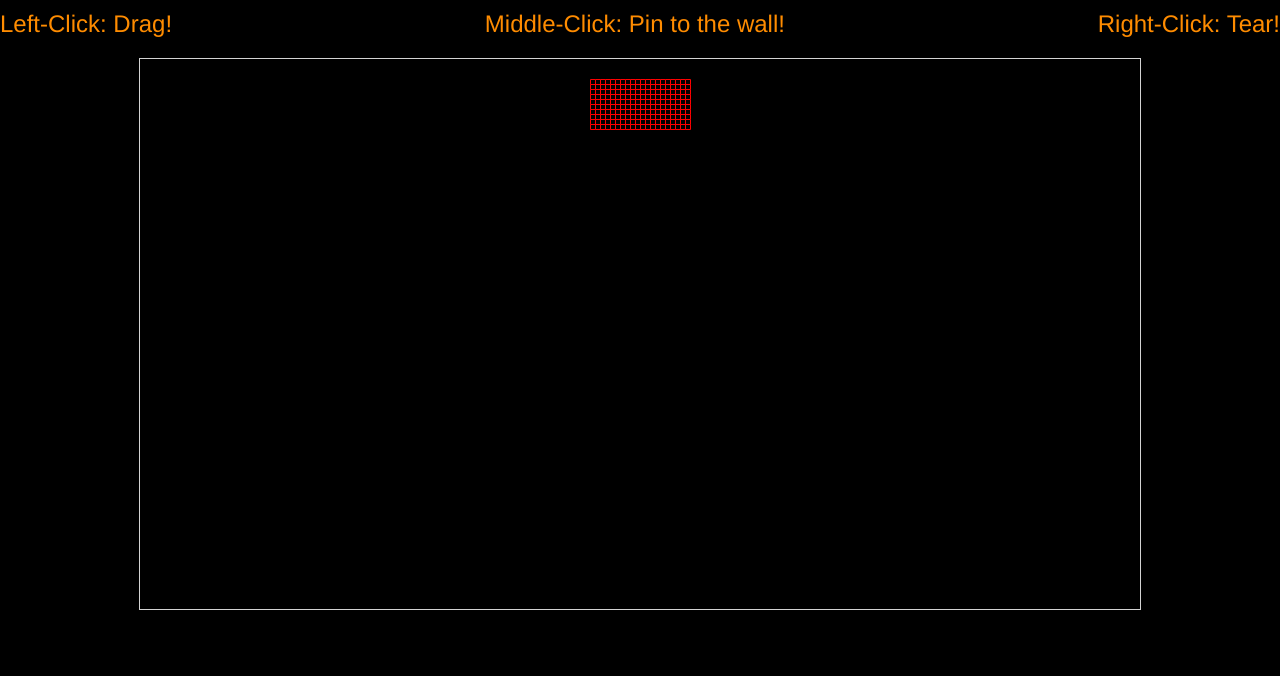
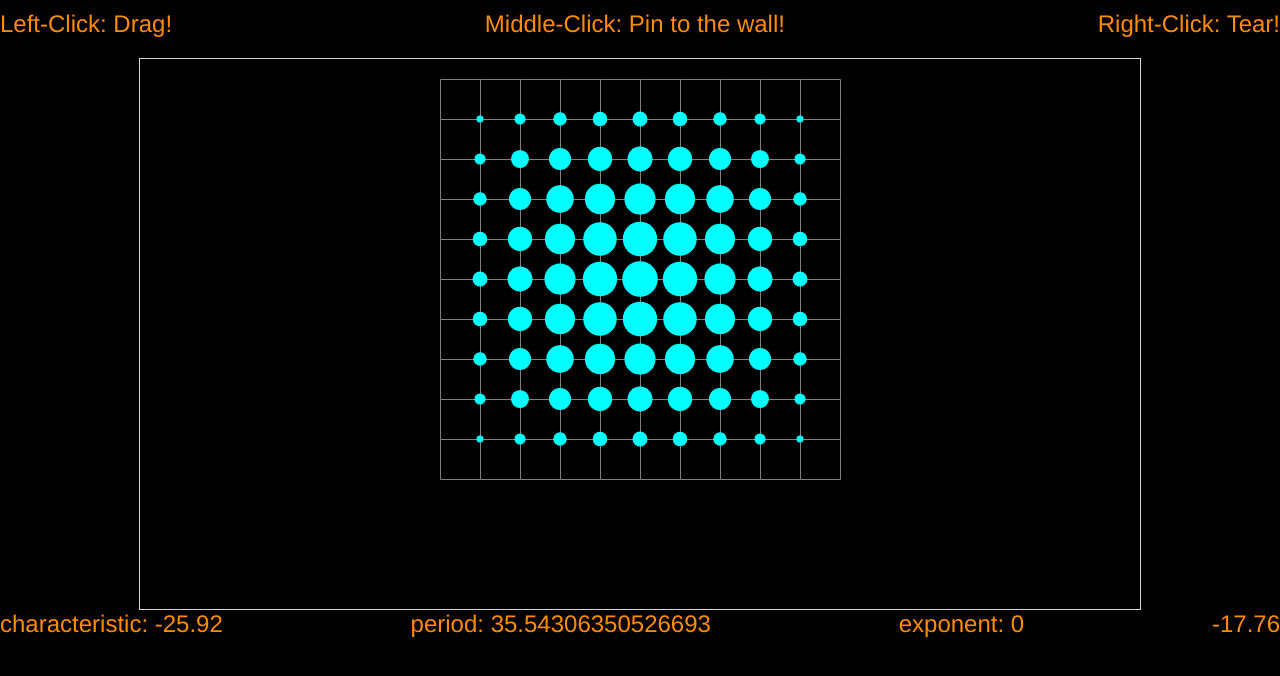
Before and after one commit to PyaBzz/PyParticles, a plain HTML site: page Cloth.html in a window 1280 px wide. Drawn offline with Linux system fonts and the light colour scheme.

Commit message:
- Definite decision on the time-steps. - Significant improvements in physics model.

```diff
--- a/0-Cloth.js
+++ b/0-Cloth.js
@@ -1,48 +1,31 @@
+//#############################  Assumptions  #####################################
+//#################################################################################
+// Lengths are in metres for calculation but in pixels for representation.
+// Every time-step in calculation corresponds to ONE SECOND in physics model.
+//
 //________ Global Variables _________
 
-var physically_accurate_but_less_stable = true;
-if(physically_accurate_but_less_stable) {
-	var calculation_time_step = 1;          // (Milliseconds) Determines temporal resolution of mesh calculations
-	var time_factor_in_movement_equaitons = Math.pow(1000*calculation_time_step,2);
-	var canvas_refresh_time_step = 20;    // (Milliseconds)
+var calculation_time_step = 10; // (Milliseconds) Determines how often point positions are refreshed
+var drawing_time_step = 20;    // (Milliseconds) Determines how often the graphics are refreshed
 var mouse_influence_distance = 10;
 var mouse_cutting_distance = 15;
-	var mesh_height_units = 10;
-	var mesh_width_units = 20;
-	var mesh_top_y = 20;
-	var resting_link_length = 5;  // (Metres) Never try numbers near 1 because length of less than 1 to the power of nonlinearity causes instability
-	var tearable = false;
-	var link_tearing_length = 20 * resting_link_length;
-	var elastic_stiffness = 0.000000250;   // Higher values can lead to unstability of the point position equation!
-	var nonlinear_elasticity = 1.00;  // 1 is linear elasticity
-	var damping_factor = 0.000;
-	var gravity_acceleration = 0.000000010 // (m/S^2)
-	var point_mass = 4; // (Kg)
-	var enable_3rd_dimension = false;
-	var link_colour = "red"; //'#1F1F1F'
-	var point_colour = "aqua";
-	var line_width = 1;  // pixels
-} else {
-	var calculation_time_step = 1;          // (Milliseconds) Determines temporal resolution of mesh calculations
-	var canvas_refresh_time_step = 20;    // (Milliseconds)
-	var mouse_influence_distance = 10;
-	var mouse_cutting_distance = 15;
-	var mesh_height_units = 10;
-	var mesh_width_units = 10;
+var mesh_height_cells = 10;
+var mesh_width_cells = 10;
 var mesh_top_y = 20;
 var resting_link_length = 40;  // Never try numbers near 1 because length of less than 1 to the power of nonlinearity causes instability
 var tearable = false;
 var link_tearing_length = 20 * resting_link_length;
-	var elastic_stiffness = 2.440;   // Higher values can lead to unstability of the point position equation!
-	var nonlinear_elasticity = 1.1;  // 1 is linear elasticity
-	var damping_factor = 0.99;    // 0 => highest loss , 1 => no loss
-	var gravity_acceleration = 0.0010 // (m/S^2)
-	var point_mass = 4; // (Kg)
+var point_mass = 14.40; // (Kg)
+var damping_factor = 0.00;    // Higher values => greater loss
+var elastic_stiffness = 0.450;   // Higher
+var nonlinear_elasticity = 1.0;  // 1 is linear elasticity. Has problems with lengths less than 1 !!
 var enable_3rd_dimension = true;
-	var link_colour = "red"; //'#1F1F1F'
+var gravity_acceleration = 0.10 // (m/S^2)
+var link_colour = "grey"; //'#1F1F1F'
 var point_colour = "aqua";
 var line_width = 1;  // pixels
-}
+var min_z = 0;
+
 var mouse = { down: false, button: 1, x: 0, y: 0, click_x: 0, click_y: 0, drag_x:0, drag_y:0 };
 
 //###########################  Window  ############################################
@@ -50,9 +33,18 @@ var mouse = { down: false, button: 1, x: 0, y: 0, click_x: 0, click_y: 0, drag_x
 
 window.onload = function () {
     canvas = document.getElementById('c');
+    display_for_characteristic = document.getElementById('characteristic');
+    display_for_period = document.getElementById('period');
+    display_for_exponent = document.getElementById('exponent');
+    display_for_z = document.getElementById('display_for_z');
     ctx = canvas.getContext('2d');
     canvas.width  = 1000;
     canvas.height = 550;
+
+	calculate_oscillation_model();
+	display_for_characteristic.innerHTML = "characteristic: " + characteristic;
+	display_for_period.innerHTML = "period: " + period;
+	display_for_exponent.innerHTML = "exponent: " + envelope_exponent;
 
 	canvas.onmousedown = function (click_event) {
         mouse.button  = click_event.which;
@@ -85,18 +77,27 @@ window.onload = function () {
     };
 
     mesh = new Mesh();
-	setInterval(mesh_calculation_loop, calculation_time_step);
-    setInterval(canvas_refresh_loop, canvas_refresh_time_step);
+	setInterval(calculation_loop, calculation_time_step);
+    setInterval(drawing_loop, drawing_time_step);
 };
 
-function mesh_calculation_loop() {
+function calculation_loop() {
 	mesh.calculate_link_forces();
 	mesh.update_point_positions();
 };
 
-function canvas_refresh_loop() {
+function drawing_loop() {
 	ctx.clearRect(0, 0, canvas.width, canvas.height);
 	ctx.lineWidth = line_width;
 	mesh.drawLinks();
 	mesh.drawPoints();
+	display_for_z.innerHTML = min_z.toFixed(2);
 };
+
+function calculate_oscillation_model() {
+	characteristic = Math.pow(damping_factor,2) - 4 * point_mass * elastic_stiffness;
+	angular_frequency = Math.sqrt(- characteristic) / (2 * point_mass);
+	frequency = angular_frequency / (2* Math.PI);
+	period = 1 / frequency;
+	envelope_exponent = - damping_factor / (2 * point_mass);
+};
--- a/1-Mesh.js
+++ b/1-Mesh.js
@@ -5,21 +5,21 @@ var Mesh = function () {
 
     this.points = [];
 
-    var start_x = canvas.width / 2 - mesh_width_units * resting_link_length / 2;
+    var start_x = canvas.width / 2 - mesh_width_cells * resting_link_length / 2;
 
-    for (var y = 0; y <= mesh_height_units; y++) {
+    for (var y = 0; y <= mesh_height_cells; y++) {
 
-        for (var x = 0; x <= mesh_width_units; x++) {
+        for (var x = 0; x <= mesh_width_cells; x++) {
 
             var p = new Point(start_x + x * resting_link_length, mesh_top_y + y * resting_link_length, 0);
 
             if (y == 0) p.pin(p.x, p.y);                   // Pin the top edge of the mesh
-			if (y == mesh_height_units) p.pin(p.x, p.y);  // Pin the bottom edge of the mesh
+			if (y == mesh_height_cells) p.pin(p.x, p.y);  // Pin the bottom edge of the mesh
 			if (x == 0) p.pin(p.x, p.y);                   // Pin the left edge of the mesh
-			if (x == mesh_width_units) p.pin(p.x, p.y);   // Pin the right edge of the mesh
+			if (x == mesh_width_cells) p.pin(p.x, p.y);   // Pin the right edge of the mesh
 
             if (x != 0) p.attach(this.points[this.points.length - 1]);  // Horizontal link to previous point on the left
-            if (y != 0) p.attach(this.points[x + (y - 1) * (mesh_width_units + 1)]);  // Number of points in each row is 1 more than the number of cells
+            if (y != 0) p.attach(this.points[x + (y - 1) * (mesh_width_cells + 1)]);  // Number of points in each row is 1 more than the number of cells
 
             this.points.push(p);
         }
--- a/2-Point.js
+++ b/2-Point.js
@@ -69,28 +69,21 @@ Point.prototype.update_position = function () {
 		this.acceleration_y = (this.force_y - damping_factor * this.previous_speed_y) / point_mass;
 		this.acceleration_z = (this.force_z - damping_factor * this.previous_speed_z) / point_mass - gravity_acceleration;  // Upward acceleration due to force_z acts against gravity
 
-		// this.previous_speed_x = this.speed_x;
-		// this.previous_speed_y = this.speed_y;
-		// this.previous_speed_z = this.speed_z;
-
-		this.speed_x = this.previous_speed_x + 1000 * calculation_time_step * this.acceleration_x;  // Simplified because t2-t1 = t1-t0 = calculation_time_step!
-		this.speed_y = this.previous_speed_y + 1000 * calculation_time_step * this.acceleration_y;
-		this.speed_z = this.previous_speed_z + 1000 * calculation_time_step * this.acceleration_z;
-
 		this.previous_x = this.x;
 		this.previous_y = this.y;
 		this.previous_z = this.z;
 
-		if(physically_accurate_but_less_stable) {
-			this.x = 0.5 * (this.acceleration_x * time_factor_in_movement_equaitons) + this.speed_x * 1000 * calculation_time_step + this.x ;  // from physics x2-x1 = (x1-x0)*(t2-t1)*damping_factor/(t1-t0) + a*(t2-t1)^2/2   but t2-t1 = t1-t0 = calculation_time_step!
-			this.y = 0.5 * (this.acceleration_y * time_factor_in_movement_equaitons) + this.speed_y * 1000 * calculation_time_step + this.y ;
-			this.z = 0.5 * (this.acceleration_z * time_factor_in_movement_equaitons) + this.speed_z * 1000 * calculation_time_step + this.z ;
-		} else {
-			this.x = 0.5 * this.acceleration_x + this.speed_x * damping_factor + this.x ;  // from physics x2-x1 = (x1-x0)*(t2-t1)*damping_factor/(t1-t0) + a*(t2-t1)^2/2   but t2-t1 = t1-t0 = calculation_time_step!
-			this.y = 0.5 * this.acceleration_y + this.speed_y * damping_factor + this.y ;
-			this.z = Math.max(-20, 0.5 * this.acceleration_z + this.speed_z * damping_factor + this.z) ;
-		}
+		this.speed_x = this.previous_speed_x + this.acceleration_x;  // Simplified because t2-t1 = t1-t0 = calculation_time_step!
+		this.speed_y = this.previous_speed_y + this.acceleration_y;
+		this.speed_z = this.previous_speed_z + this.acceleration_z;
+
+		this.x = 0.5 * this.acceleration_x + this.previous_speed_x + this.x ;  // from physics x2-x1 = (x1-x0)*(t2-t1)*damping_factor/(t1-t0) + a*(t2-t1)^2/2   but t2-t1 = t1-t0 = calculation_time_step!
+		this.y = 0.5 * this.acceleration_y + this.previous_speed_y + this.y ;
+		this.z = 0.5 * this.acceleration_z + this.previous_speed_z + this.z ;
+		// this.z = Math.max(-20, 0.5 * this.acceleration_z + this.speed_z + this.z) ;
 		if (!enable_3rd_dimension) this.z = 0;
+		min_z = Math.min(min_z, this.z);
+
 		this.force_x = 0;
 		this.force_y = 0;
 		this.force_z = 0;
@@ -100,9 +93,9 @@ Point.prototype.update_position = function () {
 Point.prototype.draw = function () {
 	ctx.strokeStyle = point_colour;
 	// ctx.fillStyle = "#" + 30*this.z + 30*this.z + 30*this.z;
-	ctx.fillStyle = "yellow";
+	ctx.fillStyle = point_colour;
 	ctx.beginPath();
-    ctx.arc(this.x, this.y, 0.1*Math.abs(this.z), 0, 2*Math.PI);
+    ctx.arc(this.x, this.y, Math.abs(this.z), 0, 2*Math.PI);
     // ctx.stroke();
     ctx.fill();
 };
--- a/3-Link.js
+++ b/3-Link.js
@@ -11,8 +11,9 @@ link.prototype.calculate_forces = function () {
 	var diff_y = this.p2.y - this.p1.y;
 	var diff_z = this.p2.z - this.p1.z;
 	var length = Math.sqrt(Math.pow(diff_x,2) + Math.pow(diff_y,2) + Math.pow(diff_z,2));
-	var z_sin =  diff_z / length;
 	var twoD_length = Math.sqrt(Math.pow(diff_x,2) + Math.pow(diff_y,2));
+	var z_sin = diff_z / length;
+	var z_cos = twoD_length / length;
 	var twoD_cos = diff_x / twoD_length;
 	var twoD_sin = diff_y / twoD_length;
 
@@ -24,8 +25,10 @@ link.prototype.calculate_forces = function () {
 	var stretch_length = length;  // An already stretched elastic surface not only resists stretch but also tries to contract
 
 	var nonlinear_effective_stretch_length = Math.pow(stretch_length, nonlinear_elasticity);
-    var reaction_force_x = nonlinear_effective_stretch_length * twoD_cos * elastic_stiffness;
-    var reaction_force_y = nonlinear_effective_stretch_length * twoD_sin * elastic_stiffness;
+	var twoD_nonlinear_effective_stretch_length = nonlinear_effective_stretch_length * z_cos;
+
+    var reaction_force_x = twoD_nonlinear_effective_stretch_length * twoD_cos * elastic_stiffness;
+    var reaction_force_y = twoD_nonlinear_effective_stretch_length * twoD_sin * elastic_stiffness;
     var reaction_force_z = nonlinear_effective_stretch_length * z_sin * elastic_stiffness;
 
 	if((this.p1.is_pinned || this.p1.is_held_by_mouse) && (this.p2.is_pinned || this.p2.is_held_by_mouse)) return;
@@ -34,12 +37,14 @@ link.prototype.calculate_forces = function () {
 	{
 		this.p2.force_x -= reaction_force_x;
 		this.p2.force_y -= reaction_force_y;
+		this.p2.force_z -= reaction_force_z;
 		return;
 	}
 	if(this.p2.is_pinned || this.p2.is_held_by_mouse)
 	{
 		this.p1.force_x += reaction_force_x;
 		this.p1.force_y += reaction_force_y;
+		this.p1.force_z += reaction_force_z;
 		return;
 	}
 
--- a/Cloth.css
+++ b/Cloth.css
@@ -11,27 +11,26 @@ body {
     background: black;
 	font-family: helvetica;
 }
+.spread-children {
+	text-align: justify;
+	font-size: 0.1px;
+}
 header {
 	margin-top:10px;
-	text-align: justify;
-	/* border:1px solid white; */
-	font-size: 0.1px;
 }
 p {
 	display:inline-block;
 	color:darkorange;
-	/* border:1px solid red; */
 	text-align: center;
 	font-size:24px;
 }
-header:after {
-  content: '';
-  width: 100%; /* Ensures there are at least 2 lines of text, so justification works */
-  display: inline-block;
+.spread-children:after {
+	content: '';
+	width: 100%; /* Ensures there are at least 2 lines of text, so justification works */
+	display: inline-block;
 }
 #c {
-    display: block;
-    margin: 20px auto 0 auto;
+	display: block;
+	margin: 20px auto 0 auto;
 	border:1px solid lightgrey;
-	/* background-color:white; */
 }
--- a/Cloth.html
+++ b/Cloth.html
@@ -7,9 +7,11 @@
 	<script type="text/javascript" src="3-Link.js"></script>
 </head>
 <body>
-<header>
+<header class="spread-children">
 <p>Left-Click: Drag!</p> <p>Middle-Click: Pin to the wall!</p> <p>Right-Click: Tear!</p>
 </header>
 <canvas id="c"></canvas>
-
+<div class="spread-children">
+<p id="characteristic"></p> <p id="period"></p> <p id="exponent"></p> <p id="display_for_z"></p>
+</div>
 </body>
```
Lines whose indentation alone changed are shown as unchanged.
